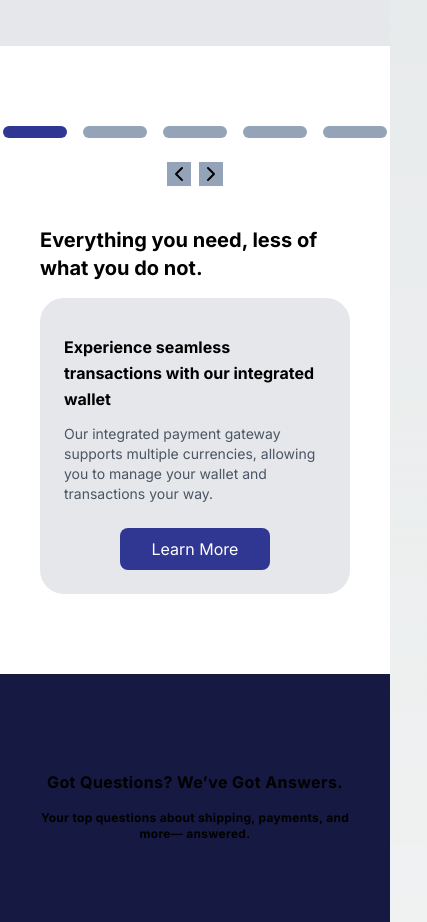
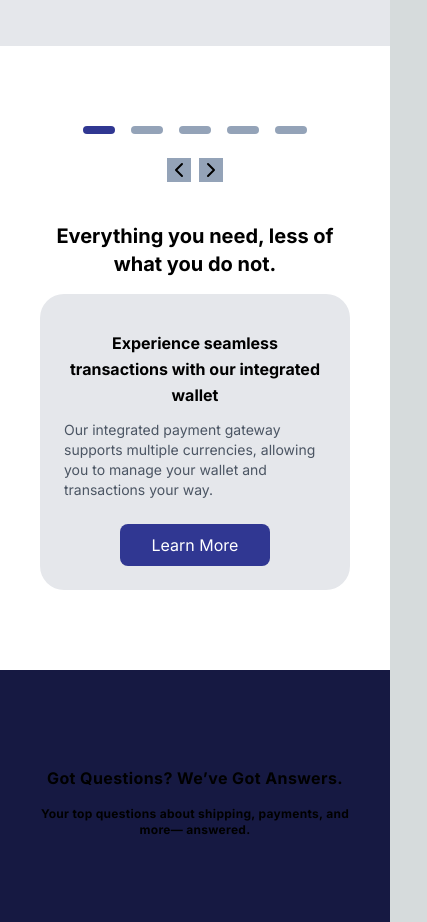
Before and after one commit to Idomason/Logistics, a Next.js app: page / in a window 390 px wide. Shown: the part 2140-3062 px from the top of the page, 427 px wide, since content can reach past the window. Built offline with nearby package versions, Linux system fonts and the light colour scheme.

Commit message:
make some changes to the payme nt component styling

```diff
--- a/components/Payment/Payment.tsx
+++ b/components/Payment/Payment.tsx
@@ -29,27 +29,27 @@ export default function Payment() {
         <RectangleHorizontal
           className={` ${
             step === 1 ? 'bg-primary' : 'bg-slate-400 '
-          } h-3 px-8 rounded-lg cursor-pointer`}
+          } h-2 px-4 md:h-3 md:px-8 rounded-lg cursor-pointer`}
         />
         <RectangleHorizontal
           className={` ${
             step === 2 ? 'bg-primary' : 'bg-slate-400 '
-          } h-3 px-8 rounded-lg cursor-pointer`}
+          } h-2 px-4 md:h-3 md:px-8 rounded-lg cursor-pointer`}
         />
         <RectangleHorizontal
           className={` ${
             step === 3 ? 'bg-primary' : 'bg-slate-400 '
-          } h-3 px-8 rounded-lg cursor-pointer`}
+          } h-2 px-4 md:h-3 md:px-8 rounded-lg cursor-pointer`}
         />
         <RectangleHorizontal
           className={` ${
             step === 4 ? 'bg-primary' : 'bg-slate-400 '
-          } h-3 px-8 rounded-lg cursor-pointer`}
+          } h-2 px-4 md:h-3 md:px-8 rounded-lg cursor-pointer`}
         />
         <RectangleHorizontal
           className={` ${
             step === 5 ? 'bg-primary' : 'bg-slate-400 '
-          } h-3 px-8 rounded-lg cursor-pointer`}
+          } h-2 px-4 md:h-3 md:px-8 rounded-lg cursor-pointer`}
         />
       </div>
       <div className='flex gap-2 py-6 md:hidden'>
@@ -62,7 +62,7 @@ export default function Payment() {
           onClick={handleNext}
         />
       </div>
-      <h1 className='text-xl md:text-4xl md:self-start md:mb-4 md:w-1/2 md:leading-normal font-bold py-4 text-black'>
+      <h1 className='text-xl md:text-4xl md:self-start md:mb-4 md:w-1/2 md:leading-normal font-bold py-4 text-black text-center'>
         Everything you need, less of what you do not.
       </h1>
       <div className='w-full md:flex justify-between'>
@@ -91,7 +91,7 @@ export default function Payment() {
         {slide.map((slideData) => (
           <div key={slideData.id}>
             <div className='w-full flex flex-col items-center md:items-start py-6 px-6 leading-relaxed bg-gray-200 md:bg-transparent text-gray-600  rounded-3xl'>
-              <h2 className='font-bold text-xlg text-black py-3 md:text-3xl md:w-3/4 md:leading-normal '>
+              <h2 className='font-bold text-xlg text-black py-3 md:text-3xl md:w-3/4 md:leading-normal text-center'>
                 {slideData.heading}
               </h2>
               <p className='text-sm pb-6 md:w-3/4'>{slideData.paragraph}</p>
```
